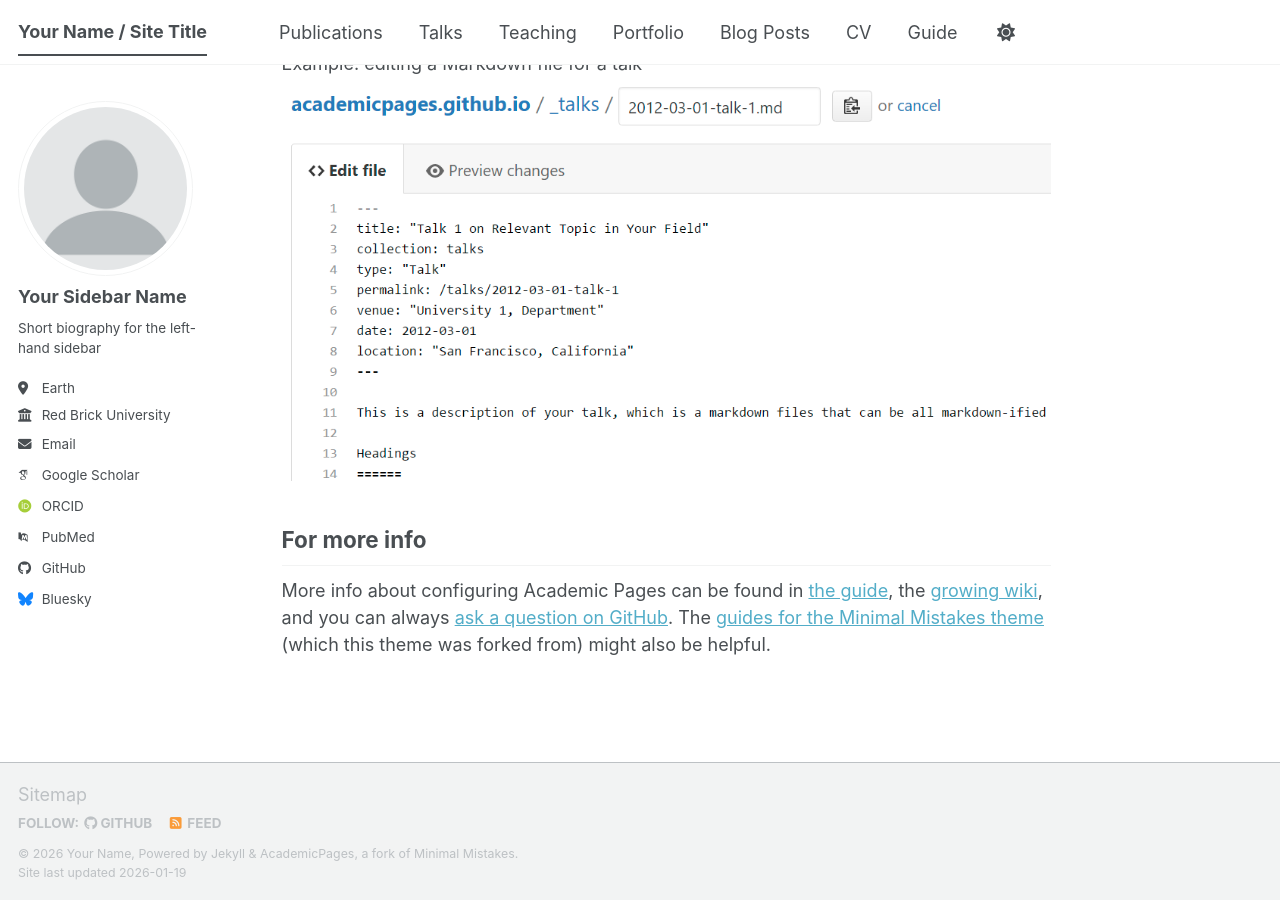
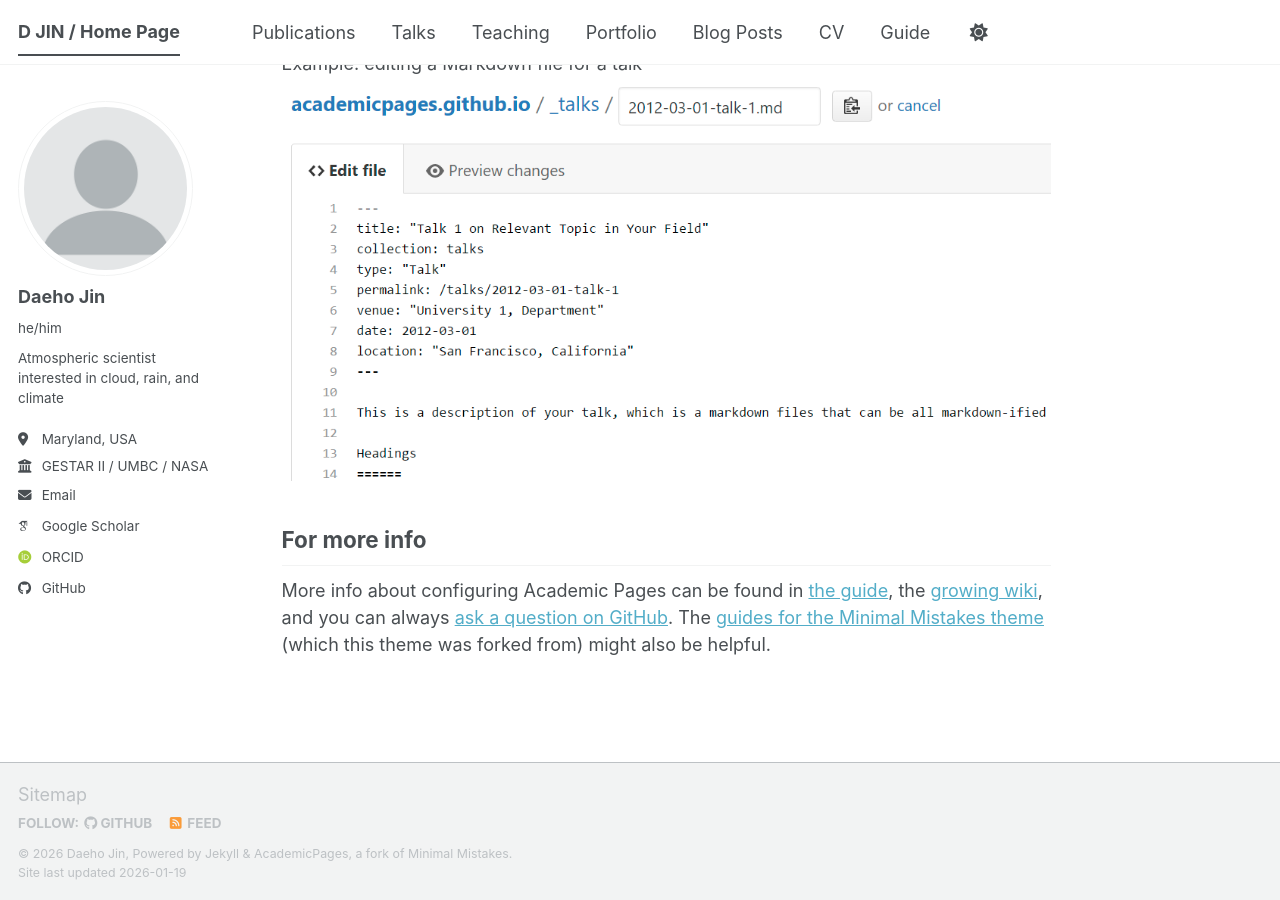
Before and after one commit to DJ4seasons/DJ4seasons.github.io, a Jekyll site: the page built from _pages/about.md, in a window 1280 px wide and 900 px high, scrolled down 2720 px. Built offline with Jekyll 4.4.1, drawn with Linux system fonts in a browser that asks for light colours; some web fonts are replaced; a script bundle is joined from its source files by our own code; library files that are not in the unit come from our copies.

Commit message:
Update _config.yml

```diff
--- a/_config.yml
+++ b/_config.yml
@@ -9,14 +9,16 @@
 # Basic Site Settings
 locale                   : "en-US"
 site_theme               : "default" # The available themes options are "default", "air", "sunrise", "mint", "dirt" and "contrast"
-title                    : "Your Name / Site Title"
+title                    : "D JIN / Home Page"
 title_separator          : "-"
-name                     : &name "Your Name"
-description              : &description "Your Name's academic portfolio"   # Update this with a general description of your site, this is the default if not overridden by a page
-url                      : https://academicpages.github.io # The base hostname & protocol for your site e.g. "https://[your GitHub username].github.io",
+header:
+  image: "/images/Warm_Acid_Bath_byAnaRankin.jpg"
+name                     : &name "Daeho Jin"
+description              : &description "Daeho's academic portfolio"   # Update this with a general description of your site, this is the default if not overridden by a page
+url                      : https://DJ4seasons.github.io # The base hostname & protocol for your site e.g. "https://[your GitHub username].github.io",
                                                            # or if you already have some other page hosted on Github then use "https://[your GitHub username].github.io/[Your Repo Name]"
 baseurl                  : "" # the subpath of your site, e.g. "/blog"
-repository               : "academicpages/academicpages.github.io"
+repository               : "DJ4seasons/DJ4seasons.github.io"
 
 # Site Author - The following control what appear as part of the author content on the side bar.
 #               If a field is blank the icon and link will not appear, otherwise it will be shown.
@@ -24,24 +26,24 @@ repository               : "academicpages/academicpages.github.io"
 author:
   # Biographic information
   avatar           : "profile.png"
-  name             : "Your Sidebar Name"
-  pronouns         : # example: "she/her"
-  bio              : "Short biography for the left-hand sidebar"
-  location         : "Earth"
-  employer         : "Red Brick University"
+  name             : "Daeho Jin"
+  pronouns         : "he/him" # example: "she/her"
+  bio              : "Atmospheric scientist interested in cloud, rain, and climate"
+  location         : "Maryland, USA"
+  employer         : "GESTAR II / UMBC / NASA GSFC"
   uri              : # URL
-  email            : "none@example.org"
+  email            : "DaehoJin@umbc.edu"
 
   # Academic websites
   academia         : # URL
   arxiv            : # URL - Update with the correct link to your profile
-  googlescholar    : "https://scholar.google.com/citations?user=PS_CX0AAAAAJ"
+  googlescholar    : "https://scholar.google.com/citations?user=6IXNgBMAAAAJ&hl=en"
   inspire-hep      : # URL
   impactstory      : # URL
-  orcid            : "https://orcid.org/yourorcidurl"
+  orcid            : "https://orcid.org/0000-0003-4389-4393"
   semantic         : # URL
   ssrn             : # URL
-  pubmed           : "https://www.ncbi.nlm.nih.gov/pubmed/?term=john+snow"
+  pubmed           : #"https://www.ncbi.nlm.nih.gov/pubmed/?term=john+snow"
   researchgate     : # URL
   scopus           : # URL
   zotero           : # URL
@@ -51,13 +53,13 @@ author:
   bitbucket        : # Username - Update with your username on the site
   codepen          : # Username
   dribbble         : # Username
-  github           : "academicpages"
+  github           : "https://github.com/DJ4seasons"
   kaggle           : # Username
   stackoverflow    : # User number or user number and name (i.e., use "1" or "1/jeff-atwood")
 
   # Social media
   artstation       : # Username
-  bluesky          : "bsky.app" # Replace this with you Bluesky username
+  bluesky          : #"bsky.app" # Replace this with you Bluesky username
   facebook         : # Username
   flickr           : # Username
   foursquare       : # Username
```
